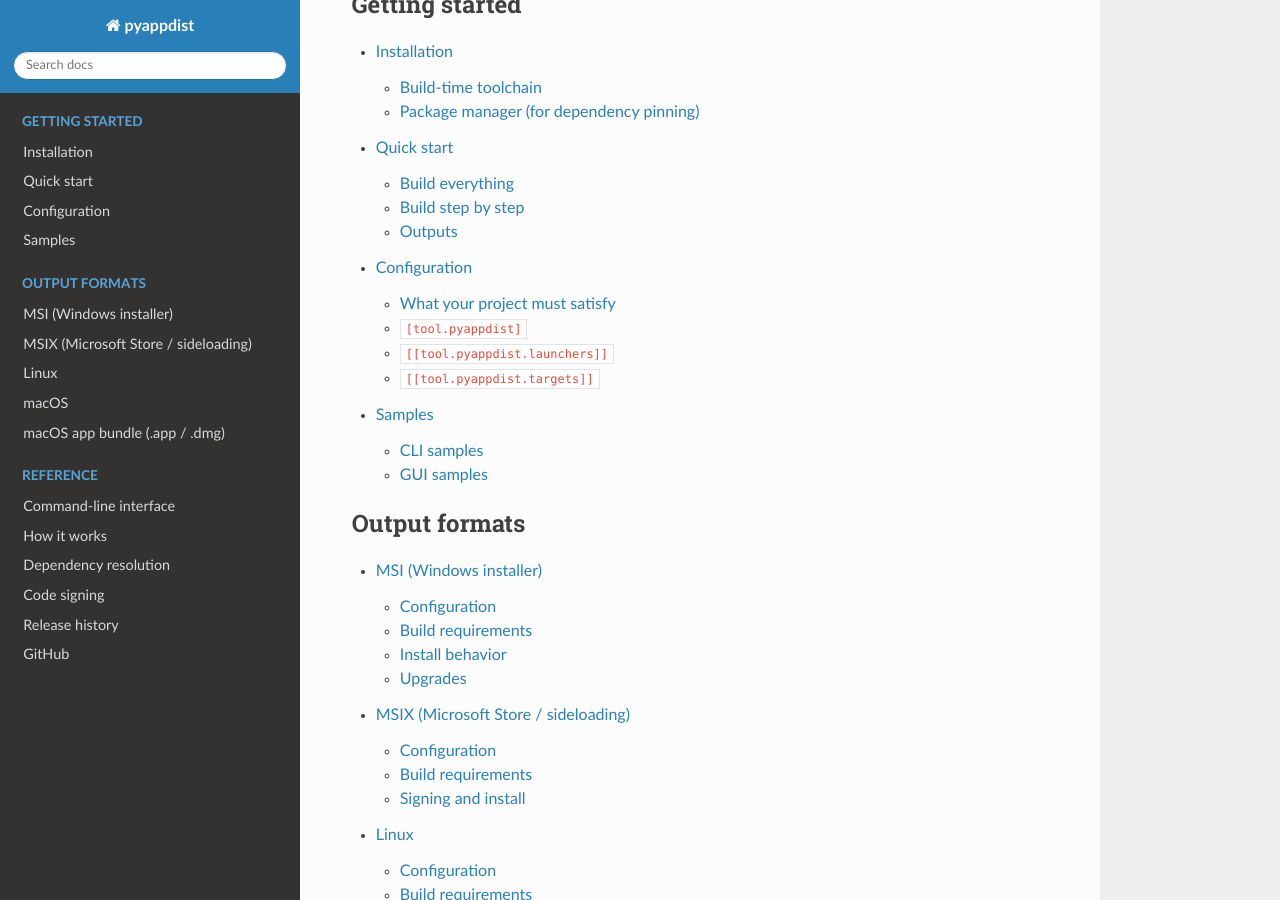
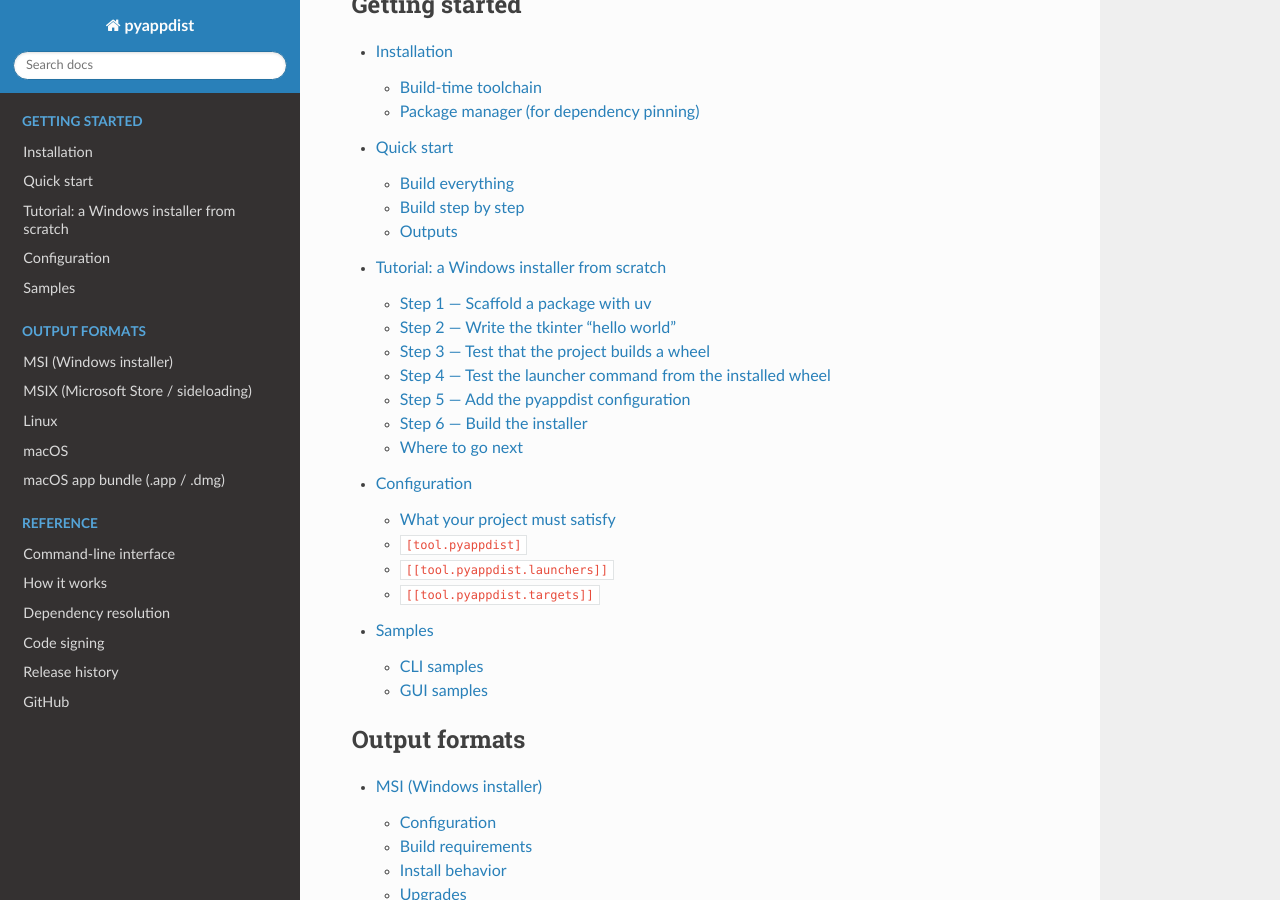
Before and after one commit to atsuoishimoto/pyappdist, a Sphinx documentation site: the page built from docs/index.rst, in a window 1280 px wide and 900 px high, scrolled down 1463 px. Built offline with Sphinx 7.4.7 and the Read the Docs theme 3.1.0, drawn with Linux system fonts in a browser that asks for light colours; part of the change alters nothing that is shown.

Commit message:
docs: add step-by-step Windows installer tutorial
Add docs/tutorial.rst walking through building a Windows .msi from
scratch, targeting a dependency-free tkinter GUI:

1. Scaffold a packaged project with 'uv init --package'
2. Write the tkinter hello-world entry point
3. Test that the project builds a wheel ('uv build --wheel')
4. Test the launcher command from the installed wheel
   ('python -c "from hellotk import main; main()"')
5. Add the [tool.pyappdist] launcher + MSI target config
6. Build the installer with 'pyappdist build windows'

Wire the new page into the Getting started toctree after quickstart.

```diff
--- a/docs/index.rst
+++ b/docs/index.rst
@@ -66,6 +66,7 @@ Linux/macOS the launcher is a relocatable shell wrapper. See :doc:`how-it-works`
 
    installation
    quickstart
+   tutorial
    configuration
    samples
 
--- /dev/null
+++ b/docs/tutorial.rst
@@ -0,0 +1,202 @@
+Tutorial: a Windows installer from scratch
+==========================================
+
+This walkthrough builds a real Windows ``.msi`` installer for a tiny tkinter GUI,
+starting from an empty directory. It follows the path pyappdist itself takes:
+scaffold a proper package, confirm it builds a wheel, confirm its launcher command
+runs from that wheel, then add the pyappdist config and build the installer.
+
+tkinter is used on purpose: it is part of the Python standard library and ships
+with the bundled python-build-standalone runtime, so the app needs **no
+third-party dependencies** — keeping the focus on packaging.
+
+.. note::
+
+   The final MSI step needs the Windows toolchain (MSVC + WiX). Run the build on
+   Windows, or cross-build from WSL — see :doc:`formats/msi` and
+   :doc:`installation`. Steps 1–4 are plain Python and work on any OS.
+
+Step 1 — Scaffold a package with uv
+-----------------------------------
+
+pyappdist packages an *installable* project, so start from a packaged layout
+rather than a loose script. ``uv init --package`` creates exactly that — a ``src/``
+package, a ``[build-system]``, and a console-script entry point:
+
+.. code-block:: bash
+
+   uv init --package hellotk
+   cd hellotk
+
+You get a ``pyproject.toml`` like this (note the ``[project.scripts]`` entry —
+``hellotk = "hellotk:main"`` — which is the same ``module:callable`` form
+pyappdist's launcher uses):
+
+.. code-block:: toml
+
+   [project]
+   name = "hellotk"
+   version = "0.1.0"
+   requires-python = ">=3.11"
+   dependencies = []
+
+   [project.scripts]
+   hellotk = "hellotk:main"
+
+   [build-system]
+   requires = ["uv_build>=0.8.17,<0.9.0"]
+   build-backend = "uv_build"
+
+and a stub ``src/hellotk/__init__.py`` with a ``main()`` function.
+
+Step 2 — Write the tkinter "hello world"
+----------------------------------------
+
+Replace ``src/hellotk/__init__.py`` with a small windowed app. Keep the entry
+point a **plain function named** ``main`` that takes no arguments and returns an
+exit code — that is exactly what the launcher will call:
+
+.. code-block:: python
+
+   import tkinter as tk
+
+
+   def main() -> int:
+       root = tk.Tk()
+       root.title("Hello Tk")
+       root.geometry("320x160")
+       tk.Label(root, text="Hello from pyappdist!", font=("Segoe UI", 16)).pack(expand=True)
+       tk.Button(root, text="Quit", command=root.destroy).pack(pady=12)
+       root.mainloop()
+       return 0
+
+Run it the normal way while developing:
+
+.. code-block:: bash
+
+   uv run hellotk
+
+A window should appear. (``tkinter`` is included in the standard python.org
+Windows installer; if ``import tkinter`` fails locally, install/repair Python with
+the *tcl/tk* option. This does not affect the built app — the bundled runtime
+already includes tkinter.)
+
+Step 3 — Test that the project builds a wheel
+---------------------------------------------
+
+pyappdist installs your app the way ``pip`` would, so the **first requirement** is
+that the project builds a wheel. Confirm it:
+
+.. code-block:: bash
+
+   uv build --wheel
+
+This must succeed and drop a ``.whl`` in ``dist/``:
+
+.. code-block:: text
+
+   Successfully built dist/hellotk-0.1.0-py3-none-any.whl
+
+(The equivalent without uv is ``python -m pip wheel --no-deps .``.) If this fails,
+fix the packaging before going further — pyappdist cannot distribute an app that
+does not build a wheel. See :ref:`What your project must satisfy <config-prereqs>`.
+
+Step 4 — Test the launcher command from the installed wheel
+-----------------------------------------------------------
+
+The **second requirement** is that the launcher's entry point runs against the
+*installed* package — not a source file on disk. The launcher will invoke your
+``"hellotk:main"`` entry in this exact form::
+
+   python -c "from hellotk import main; main()"
+
+Verify it the same way pyappdist will, in a throwaway environment built from the
+wheel:
+
+.. code-block:: bash
+
+   python -m venv ../check
+   ../check/bin/python -m pip install dist/hellotk-0.1.0-py3-none-any.whl   # Windows: ..\check\Scripts\python.exe
+   ../check/bin/python -c "from hellotk import main; main()"
+
+If the window opens from that clean environment, the launcher will work. If it
+only ran under ``uv run`` (because it depended on files in your checkout that the
+wheel doesn't include), fix the packaging now.
+
+.. tip::
+
+   The other entry form is ``python -m <module>``: set ``entry = "hellotk.cli"``
+   (no colon) for an app whose startup lives under
+   ``if __name__ == "__main__":``. This tutorial uses the ``module:callable`` form.
+
+Step 5 — Add the pyappdist configuration
+----------------------------------------
+
+Add pyappdist as a dev dependency:
+
+.. code-block:: bash
+
+   uv add --dev pyappdist
+
+Then add a ``[tool.pyappdist]`` section to ``pyproject.toml``. One launcher
+(``gui = true`` so it starts via ``pythonw.exe`` with no console window — right for
+a GUI), and one Windows MSI target:
+
+.. code-block:: toml
+
+   [tool.pyappdist]
+   name = "Hello Tk"
+   python = "3.12"
+
+   launchers = [
+     { name = "hellotk", entry = "hellotk:main", gui = true },
+   ]
+
+   [[tool.pyappdist.targets]]
+   name = "windows"
+   platform = "windows-x86_64"
+   format = "msi"
+   manufacturer = "Example Inc."
+
+The ``entry`` is the very command you tested in step 4, and ``gui = true`` is
+what makes the console window disappear. See :doc:`configuration` for every key
+and :doc:`formats/msi` for the MSI-specific options.
+
+Step 6 — Build the installer
+----------------------------
+
+Build the Windows target:
+
+.. code-block:: bash
+
+   uv run pyappdist build windows
+
+pyappdist runs the full pipeline — exports your locked dependencies (none here),
+builds wheels with the target runtime, installs them into a fresh
+python-build-standalone runtime, compiles the ``hellotk.exe`` launcher, and packs
+it all with WiX. The artifacts land under ``appdist/windows/dist/``:
+
+.. code-block:: text
+
+   appdist/windows/dist/hellotk-0.1.0.msi             # the installer
+   appdist/windows/dist/hellotk-0.1.0-portable.zip    # the same image, runnable in place
+
+Double-click the ``.msi`` to install (a per-user install needs no admin rights);
+``hellotk`` then appears in the Start menu and launches your tkinter window — with
+its own private Python runtime, independent of any Python on the machine.
+
+.. note::
+
+   The MSI step requires MSVC build tools and WiX v5. On a non-Windows host the
+   package step is skipped and only the image under ``appdist/windows/image/`` is
+   produced, unless you cross-build from WSL. See :doc:`formats/msi` for the
+   toolchain setup and :doc:`installation` for the WSL path.
+
+Where to go next
+----------------
+
+* :doc:`configuration` — every configuration key.
+* :doc:`samples` — runnable examples with dependencies, C extensions, and other GUI
+  stacks (PySide6, pygame, NiceGUI).
+* :doc:`formats/msix`, :doc:`formats/linux`, :doc:`formats/macos` — add more targets
+  to the same ``pyproject.toml`` to ship other platforms from one project.
```
